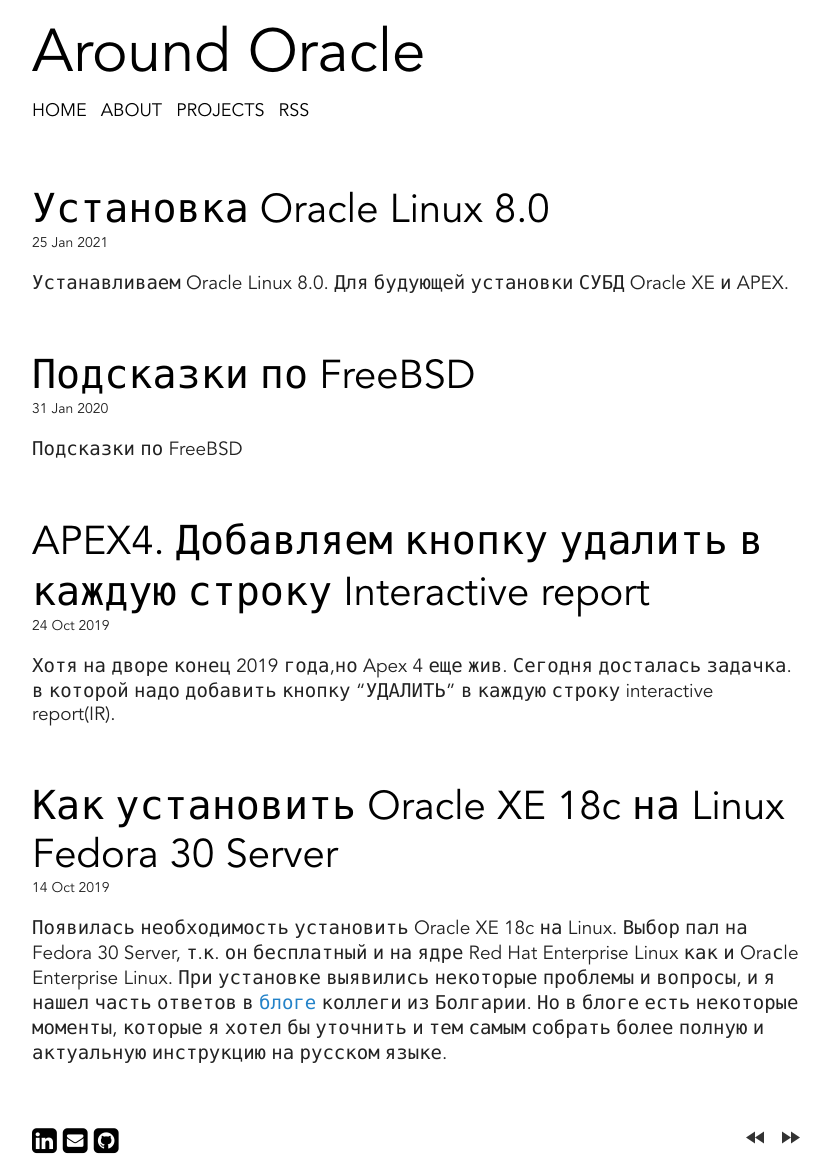
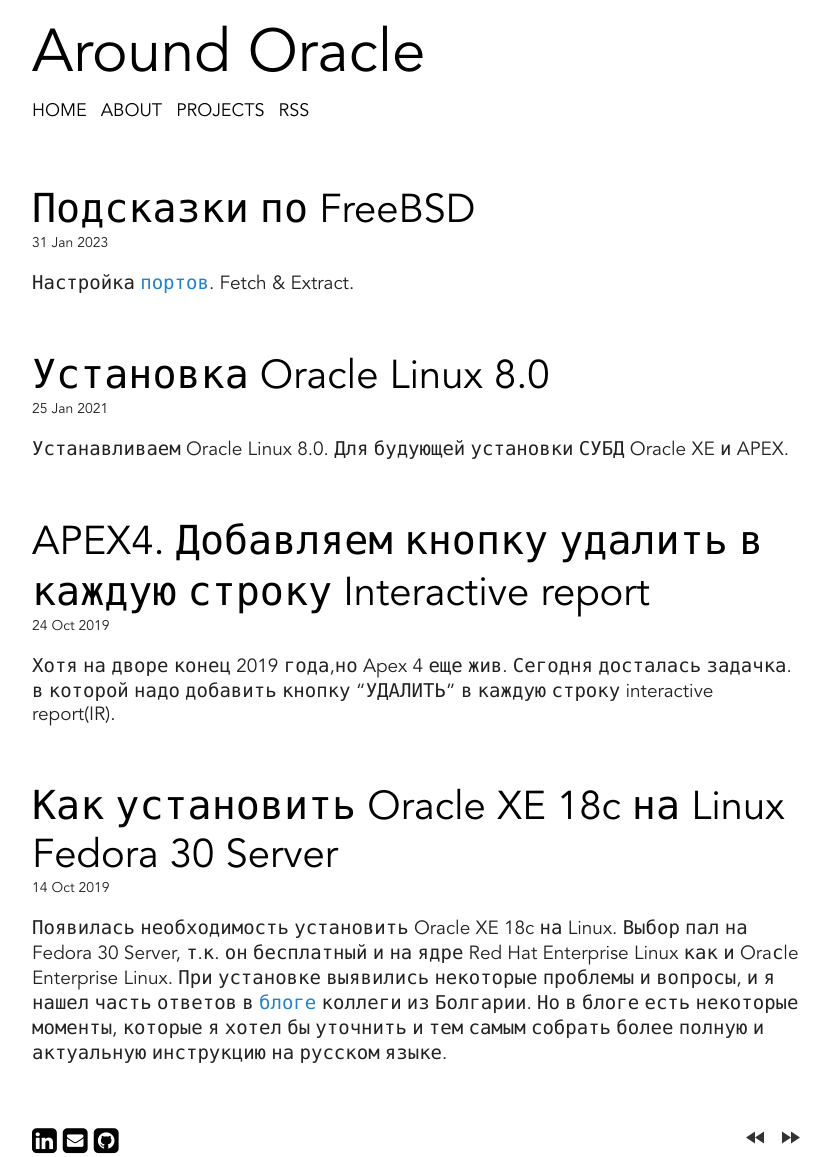
Before and after one commit to Sysnord/Sysnord.github.io, a Jekyll site: the page built from index.html, in a window 1280 px wide. Shown: the whole page, without its empty margins (224-1055 px from the left). Built offline with Jekyll 4.4.1, drawn with Linux system fonts in a browser that asks for light colours; the list of posts is cut into pages by our own code.

Commit message:
Корректировка поста по FreeBSD

```diff
--- a/_posts/2020-01-31-FreeBSD-cheat-sheet .markdown
+++ b/_posts/2023-01-31-FreeBSD-cheat-sheet .markdown
@@ -3,6 +3,5 @@ title: "Подсказки по FreeBSD"
 layout: "post"
 tags: [FreeBSD]
 ---
-Подсказки по FreeBSD
 
 Настройка [портов](https://www.cyberciti.biz/faq/install-ports-in-freebsd/). Fetch & Extract.
```
